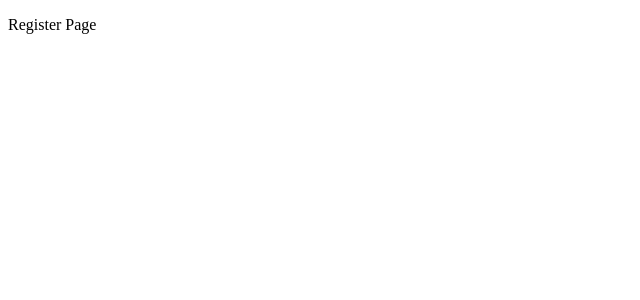
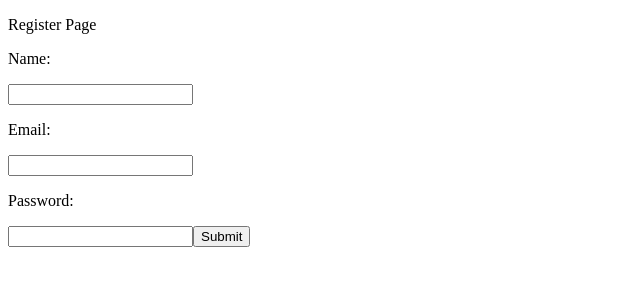
Before and after one commit to lramos33/challenge-meuguru, a React (Vite) app in the folder app/frontend/: page /register in a window 1280 px wide. Shown: the top 300 px of the page, without its empty margins (0-640 px from the left). Built offline with nearby package versions, Linux system fonts and the light colour scheme.

Commit message:
:sparkles: frontend: add some content to register page

```diff
--- /dev/null
+++ b/app/frontend/src/components/RegisterForms.tsx
@@ -0,0 +1,47 @@
+import React, { useState } from 'react';
+
+function RegisterForm() {
+  // eslint-disable-next-line no-unused-vars
+  const [formData, setFormData] = useState({
+    name: '',
+    email: '',
+    password: '',
+  });
+
+  const handleChange = (event: { target: { name: string; value: string; }; }): void => {
+    const { name, value } = event.target;
+
+    setFormData((prevState) => ({
+      ...prevState,
+      [name]: value,
+    }));
+  };
+
+  const submitForm = (event: React.MouseEvent<HTMLElement>) => {
+    event.preventDefault();
+    // POST REQUEST HERE
+  };
+
+  return (
+    <form>
+      <label htmlFor="name">
+        <p>Name:</p>
+        <input type="name" name="name" onChange={handleChange} />
+      </label>
+
+      <label htmlFor="email">
+        <p>Email:</p>
+        <input type="email" name="email" onChange={handleChange} />
+      </label>
+
+      <label htmlFor="password">
+        <p>Password:</p>
+        <input type="password" name="password" onChange={handleChange} />
+      </label>
+
+      <button type="submit" onClick={(event) => submitForm(event)}>Submit</button>
+    </form>
+  );
+}
+
+export default RegisterForm;
--- a/app/frontend/src/pages/Register.tsx
+++ b/app/frontend/src/pages/Register.tsx
@@ -1,8 +1,12 @@
 import React from 'react';
+import RegisterForm from '../components/RegisterForms';
 
 function Register() {
   return (
-    <p>Register Page</p>
+    <>
+      <p>Register Page</p>
+      <RegisterForm />
+    </>
   );
 }
 
```
